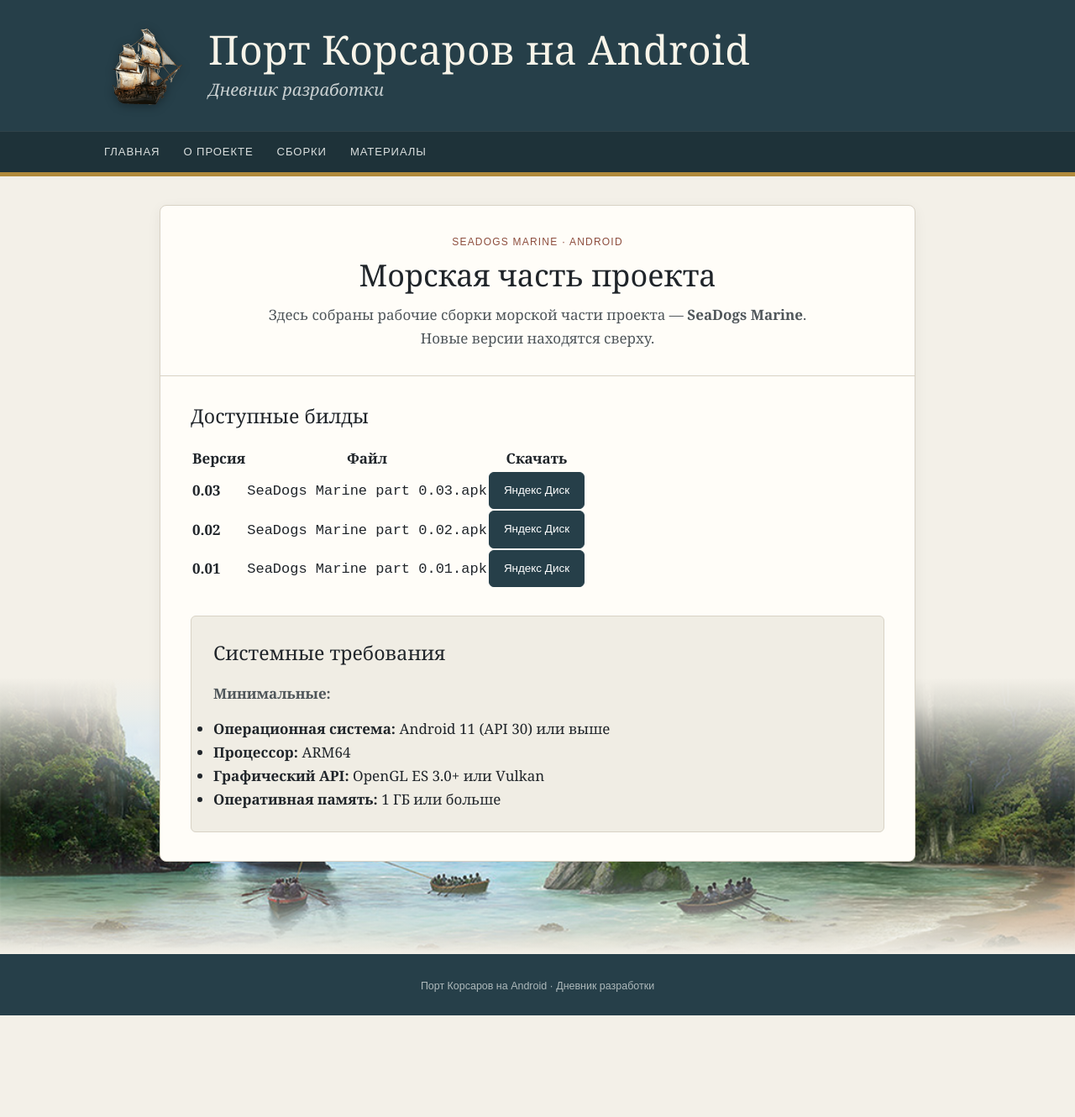
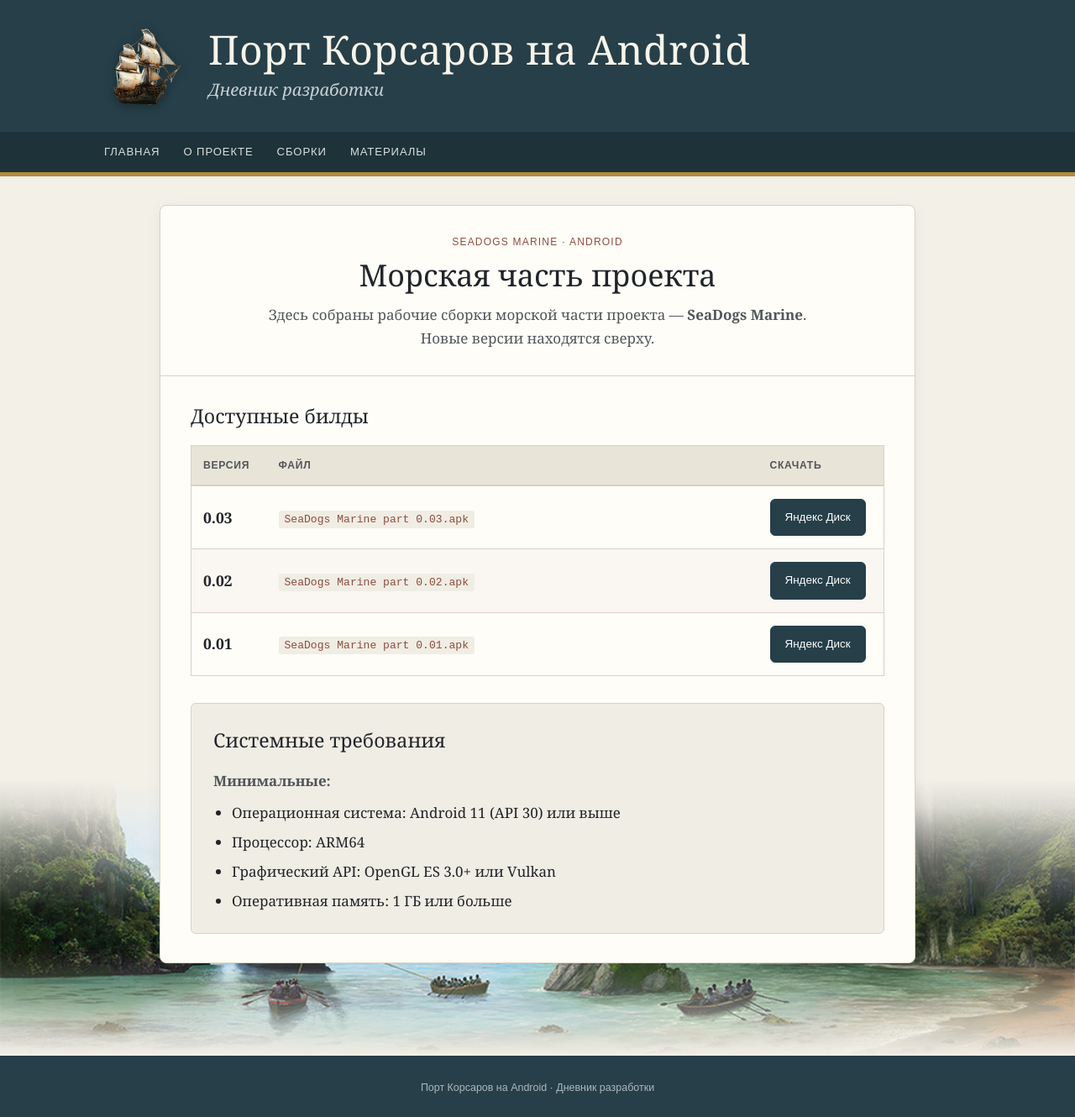
Before and after one commit to tislic/SeaDogsPort, a Jekyll site: the page built from сборки.md, in a window 1280 px wide. Shown: the whole page at 84% size. Built offline with Jekyll 4.4.1, drawn with Linux system fonts in a browser that asks for light colours; before the commit the page ends 1209 px from its top, so only the background shows below that.

Commit message:
Style builds table and requirements for desktop and mobile

```diff
--- a/assets/style.css
+++ b/assets/style.css
@@ -38,53 +38,20 @@ a{color:inherit}
 /* ═══ ПЕЙЗАЖ: ОТДЕЛЬНЫЙ СЛОЙ ПОД НИЖНЕЙ ЧАСТЬЮ КОНТЕНТА ═══ */
 .footer-scenery{--footer-art-height:clamp(160px,25.735vw,490px);position:relative;z-index:1;height:var(--footer-art-height);margin-top:calc(var(--footer-art-height) * -.77);background-image:url("design/background.webp");background-repeat:no-repeat;background-position:center;background-size:cover;pointer-events:none}
 .footer-scenery::after{content:"";position:absolute;inset:0;background:linear-gradient(to bottom,var(--paper) 0%,rgba(243,240,232,.88) 10%,rgba(243,240,232,.38) 28%,rgba(243,240,232,0) 48%,rgba(243,240,232,0) 62%,rgba(243,240,232,.18) 76%,rgba(243,240,232,.58) 90%,var(--paper) 100%)}
-
 .footer{position:relative;z-index:3;margin-top:0;padding:28px 24px 24px;background:var(--sea);color:#aeb9bb;text-align:center;font-family:Arial,sans-serif;font-size:.78rem}
-
-/* Нижняя статья остаётся читаемой, но пейзаж визуально проходит под ней */
 .posts .post:last-child{position:relative;z-index:3;background:rgba(255,253,248,.89)}
-
-/* ═══ ПАГИНАЦИЯ ═══ */
 .pagination{display:flex;justify-content:center;align-items:center;gap:18px;margin:28px 0 8px;font-family:Arial,sans-serif;font-size:.82rem}
 .pagination a,.pagination .current,.pagination .disabled{display:inline-flex;align-items:center;justify-content:center;min-height:34px;padding:6px 10px;text-decoration:none;border:1px solid var(--line);border-radius:5px}
-.pagination a:hover{color:var(--rust);border-color:var(--rust)}
-.pagination .current{background:var(--sea);border-color:var(--sea);color:#fff}
-.pagination .disabled{color:#a4a6a6;background:#ece8df}
-.pagination-pages{display:flex;gap:6px;align-items:center}
-
+.pagination a:hover{color:var(--rust);border-color:var(--rust)}.pagination .current{background:var(--sea);border-color:var(--sea);color:#fff}.pagination .disabled{color:#a4a6a6;background:#ece8df}.pagination-pages{display:flex;gap:6px;align-items:center}
 .post-cover{display:block;margin:-26px -28px 20px;overflow:hidden;border-radius:0}.post-cover img{width:100%;height:220px;object-fit:cover;display:block;transition:transform .4s ease}.post-cover:hover img{transform:scale(1.04)}
-.post-hero{text-align:center;margin-bottom:20px}.post-hero img{max-width:100%;height:auto;display:inline-block;border-radius:6px}
-.post-content img{display:block;margin:1.5em auto;max-width:100%;height:auto;border-radius:6px}
-.post-content p,.post-content li,.post-content blockquote{text-align:justify;hyphens:auto;-webkit-hyphens:auto}
+.post-hero{text-align:center;margin-bottom:20px}.post-hero img{max-width:100%;height:auto;display:inline-block;border-radius:6px}.post-content img{display:block;margin:1.5em auto;max-width:100%;height:auto;border-radius:6px}.post-content p,.post-content li,.post-content blockquote{text-align:justify;hyphens:auto;-webkit-hyphens:auto}
 
 /* ═══ СТРАНИЦА СБОРОК ═══ */
-.builds-page{max-width:900px;margin:0 auto;padding:0}
-.builds-header{padding:34px 36px 30px;text-align:center;border-bottom:1px solid var(--line)}
-.builds-header h2{font-size:2.25rem;font-weight:normal;line-height:1.15;margin-bottom:12px}
-.builds-header p{max-width:680px;margin:0 auto;color:#4f565a}
-.builds-section{padding:28px 36px 32px}
-.builds-section h3,.requirements h3{font-size:1.45rem;font-weight:normal;margin-bottom:16px}
-.build-list{display:grid;gap:12px}
-.build-item{display:flex;align-items:center;justify-content:space-between;gap:20px;padding:18px 20px;border:1px solid var(--line);border-radius:6px;background:rgba(243,240,232,.38)}
-.build-version{font-size:1.3rem}
-.build-file{margin-top:3px;font-family:Arial,sans-serif;font-size:.78rem;color:var(--muted)}
-.build-file code{background:#f0ede4;padding:2px 6px;border-radius:3px;color:var(--rust);font-family:'Courier New',monospace}
-.build-item .btn{flex-shrink:0}
-.requirements{margin:0 36px 34px;padding:24px 26px;background:#f0ede4;border:1px solid var(--line);border-radius:6px}
-.requirements-note{color:#4f565a;margin-bottom:14px}
-.requirements-grid{display:grid;grid-template-columns:repeat(2,minmax(0,1fr));gap:12px 24px}
-.requirements-grid div{border-top:1px solid var(--line);padding-top:9px}
-.requirements-grid span{display:block;font-family:Arial,sans-serif;font-size:.7rem;text-transform:uppercase;letter-spacing:.7px;color:var(--muted);margin-bottom:2px}
-.requirements-grid strong{font-weight:normal}
+.builds-page{max-width:900px;margin:0 auto;padding:0}.builds-header{padding:34px 36px 30px;text-align:center;border-bottom:1px solid var(--line)}.builds-header h2{font-size:2.25rem;font-weight:normal;line-height:1.15;margin-bottom:12px}.builds-header p{max-width:680px;margin:0 auto;color:#4f565a}.builds-section{padding:28px 36px 32px}.builds-section h3,.requirements h3{font-size:1.45rem;font-weight:normal;margin-bottom:16px}
+.builds-table-wrap{overflow-x:auto}.builds-table{width:100%;border-collapse:collapse;border:1px solid var(--line);font-size:.95rem}.builds-table th{padding:13px 14px;text-align:left;background:#e9e4d8;color:#4f565a;font-family:Arial,sans-serif;font-size:.76rem;text-transform:uppercase;letter-spacing:.7px;border-bottom:2px solid var(--line)}.builds-table td{padding:15px 14px;border-top:1px solid var(--line);vertical-align:middle}.builds-table tbody tr:nth-child(even){background:rgba(243,240,232,.45)}.builds-table tbody tr:hover{background:#f0ede4}.builds-table td:first-child{width:90px;font-size:1.1rem}.builds-table td:nth-child(2){width:auto}.builds-table td:last-child{width:150px}.builds-table code{background:#f0ede4;padding:3px 7px;border-radius:3px;color:var(--rust);font-family:'Courier New',monospace;font-size:.86em;white-space:nowrap}.builds-table .btn{white-space:nowrap}
+.requirements{margin:0 36px 34px;padding:24px 26px;background:#f0ede4;border:1px solid var(--line);border-radius:6px}.requirements-note{color:#4f565a;margin-bottom:10px}.requirements-list{margin:0;padding-left:22px}.requirements-list li{margin-bottom:7px}.requirements-list li:last-child{margin-bottom:0}.requirements-list strong{font-weight:normal}
 
 @media screen and (max-width:760px){
-  .header-inner{padding:14px 15px;gap:12px}.header-logo{width:64px;height:64px}.header-text h1{font-size:1.8rem;line-height:1.15;letter-spacing:0}.header-text p{font-size:.95rem;margin-top:2px}
-  .wrap{padding:0 15px;margin:18px auto}.current{grid-template-columns:1fr;gap:16px}.hero{padding:22px 20px}.hero h2{font-size:1.5rem;line-height:1.2}.hero p{font-size:.95rem}.status{padding:22px 20px}.progress-wrap{padding:18px 20px;margin-bottom:22px}.post{padding:22px 20px}.post h3{font-size:1.25rem}.section-title{margin:26px 0 12px}.section-title h2{font-size:1.35rem}.nav-inner{gap:18px;overflow:auto;padding:0 15px}.post-cover{margin:-22px -20px 18px}.post-cover img{height:160px}.post-content img{margin:1em auto}
-  .pagination{gap:8px;margin:22px 0 4px;font-size:.74rem}.pagination a,.pagination .current,.pagination .disabled{min-height:32px;padding:5px 7px}.pagination-pages{gap:4px}
-  .footer-scenery{--footer-art-height:160px;margin-top:calc(var(--footer-art-height) * -.70);background-size:cover;background-position:center}
-  .footer{padding:22px 15px 20px}
-  .builds-header{padding:24px 20px 22px}.builds-header h2{font-size:1.65rem}.builds-header p{font-size:.95rem}
-  .builds-section{padding:22px 20px 24px}.builds-section h3,.requirements h3{font-size:1.25rem}
-  .build-item{align-items:flex-start;padding:16px;gap:12px}.build-version{font-size:1.15rem}.build-file{font-size:.7rem;overflow-wrap:anywhere}.build-item .btn{padding:9px 12px;font-size:.76rem}
-  .requirements{margin:0 20px 24px;padding:20px}.requirements-grid{grid-template-columns:1fr;gap:10px}
+  .header-inner{padding:14px 15px;gap:12px}.header-logo{width:64px;height:64px}.header-text h1{font-size:1.8rem;line-height:1.15;letter-spacing:0}.header-text p{font-size:.95rem;margin-top:2px}.wrap{padding:0 15px;margin:18px auto}.current{grid-template-columns:1fr;gap:16px}.hero{padding:22px 20px}.hero h2{font-size:1.5rem;line-height:1.2}.hero p{font-size:.95rem}.status{padding:22px 20px}.progress-wrap{padding:18px 20px;margin-bottom:22px}.post{padding:22px 20px}.post h3{font-size:1.25rem}.section-title{margin:26px 0 12px}.section-title h2{font-size:1.35rem}.nav-inner{gap:18px;overflow:auto;padding:0 15px}.post-cover{margin:-22px -20px 18px}.post-cover img{height:160px}.post-content img{margin:1em auto}.pagination{gap:8px;margin:22px 0 4px;font-size:.74rem}.pagination a,.pagination .current,.pagination .disabled{min-height:32px;padding:5px 7px}.pagination-pages{gap:4px}.footer-scenery{--footer-art-height:160px;margin-top:calc(var(--footer-art-height) * -.70);background-size:cover;background-position:center}.footer{padding:22px 15px 20px}
+  .builds-header{padding:24px 20px 22px}.builds-header h2{font-size:1.65rem}.builds-header p{font-size:.95rem}.builds-section{padding:22px 20px 24px}.builds-section h3,.requirements h3{font-size:1.25rem}.builds-table{font-size:.82rem}.builds-table th,.builds-table td{padding:11px 9px}.builds-table td:first-child{width:60px}.builds-table td:last-child{width:112px}.builds-table code{white-space:normal;overflow-wrap:anywhere;font-size:.78em}.builds-table .btn{padding:8px 10px;font-size:.74rem}.requirements{margin:0 20px 24px;padding:20px}.requirements-list{padding-left:20px}.requirements-list li{margin-bottom:8px}
 }
```
